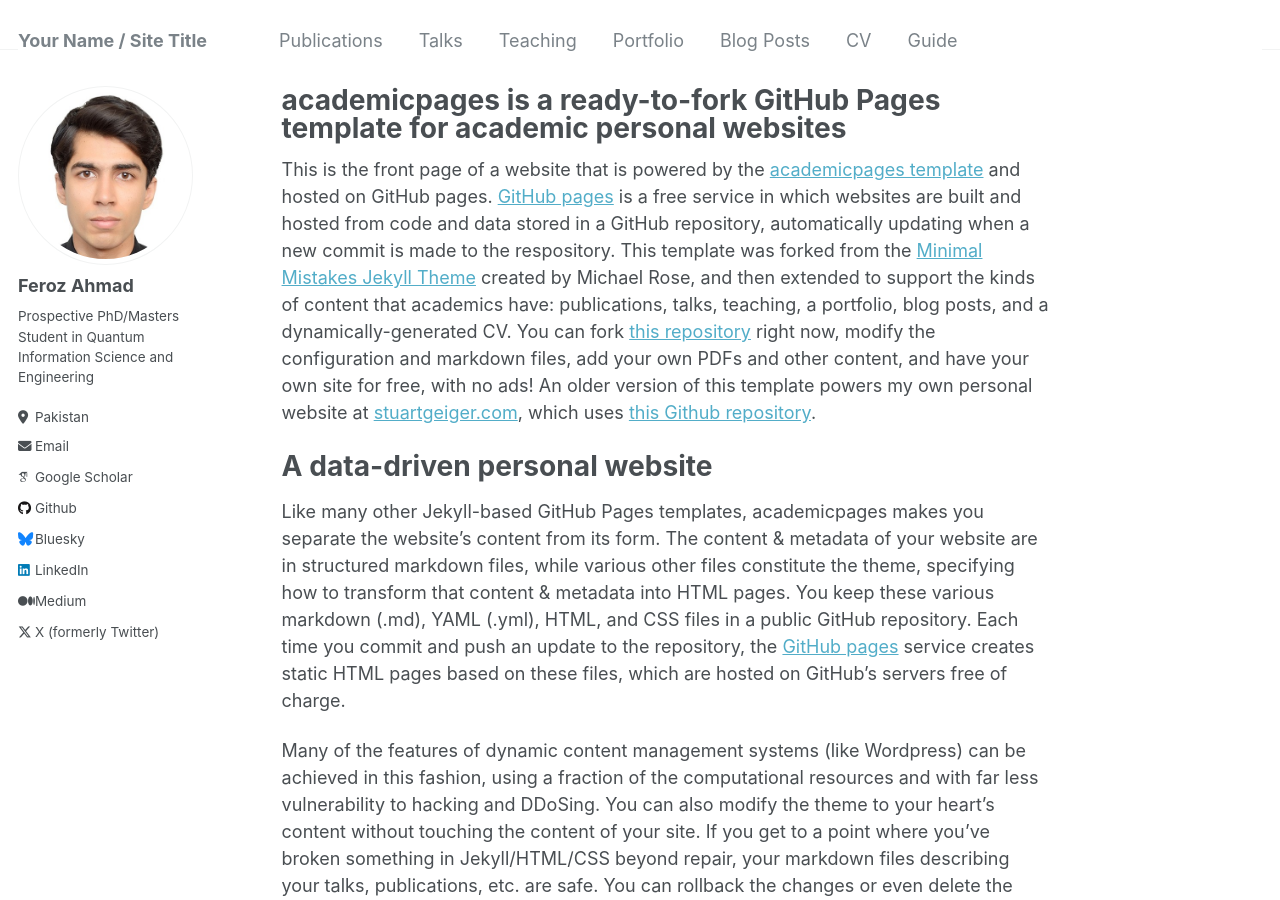
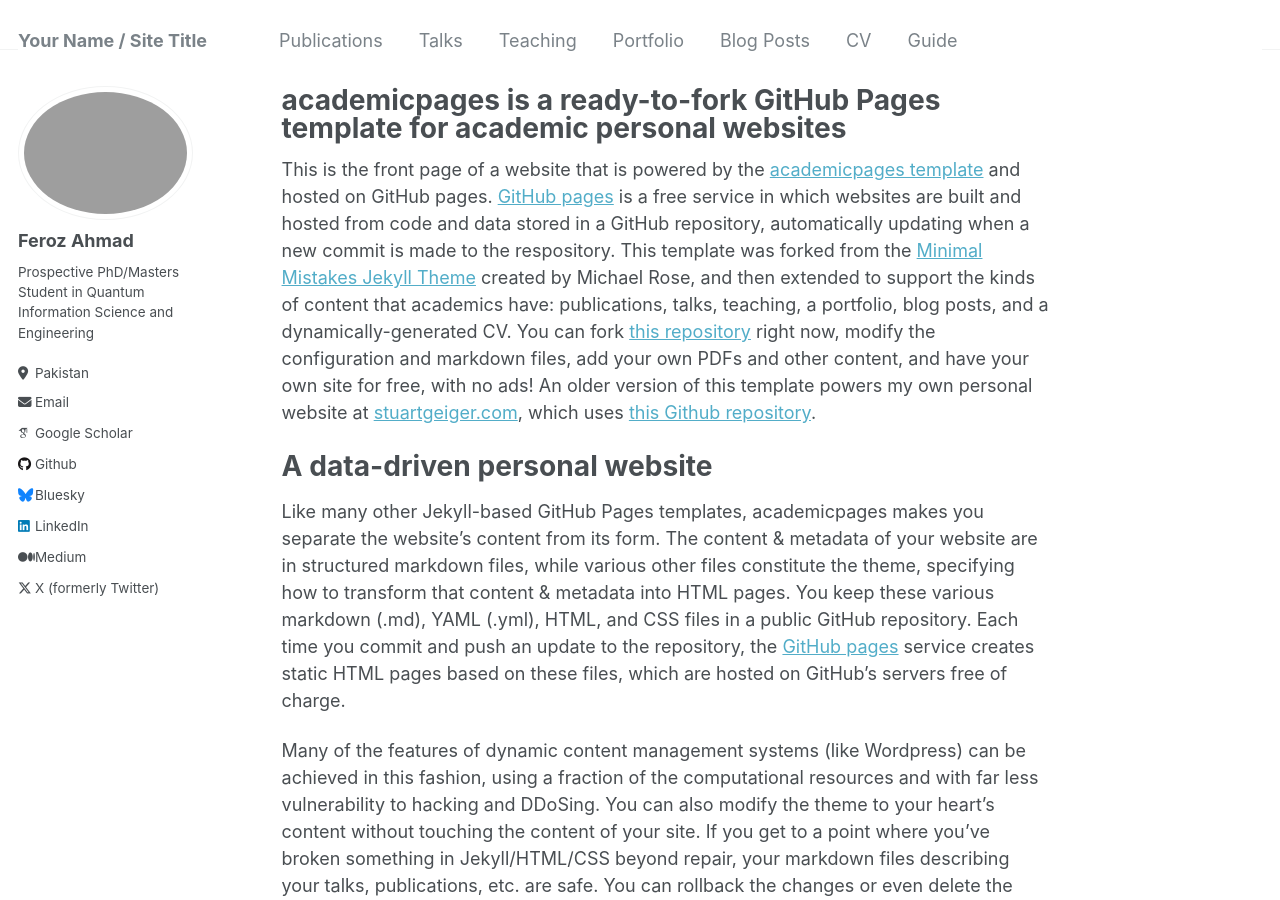
Before and after one commit to Fe-r-oz/Fe-r-oz.github.io, a Jekyll site: the page built from _pages/about.md, in a window 1280 px wide and 900 px high. Built offline with Jekyll 4.4.1, drawn with Linux system fonts in a browser that asks for light colours; some web fonts are replaced.

Commit message:
changing theme

```diff
--- a/_config.yml
+++ b/_config.yml
@@ -21,7 +21,7 @@ repository               : "Fe-r-oz/Fe-r-oz.github.io"
 #               Additional customization can be done by editing /_includes/author-profile.html
 author:
   # Biographic information
-  avatar           : "FerozAhmad.png"
+  avatar           : "profile.png"
   name             : "Feroz Ahmad"
   pronouns         :
   bio              : "Prospective PhD/Masters Student in Quantum Information Science and Engineering"
@@ -335,4 +335,4 @@ compress_html:
   ignore:
     envs: development
 
-heme: jekyll-theme-merlot
+heme: jekyll-theme-midnight
```
